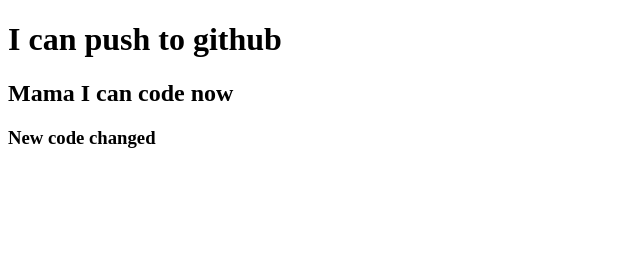
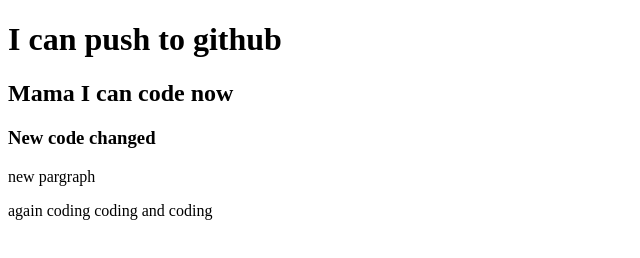
Before and after one commit to MorshalinBillah/my_second_repo, a plain HTML site: page index2.html in a window 1280 px wide. Shown: the whole page, without its empty margins (0-640 px from the left). Drawn offline with Linux system fonts and the light colour scheme.

Commit message:
new added

```diff
--- a/index2.html
+++ b/index2.html
@@ -5,11 +5,14 @@
     <meta http-equiv="X-UA-Compatible" content="IE=edge">
     <meta name="viewport" content="width=device-width, initial-scale=1.0">
     <title>My second github repo</title>
+    <link rel="stylesheet" href="style.css">
 </head>
 <body>
     <h1>I can push to github</h1>
     <h2>Mama I can code now</h2>
     <h3>New code changed</h3>
+    <p>new pargraph</p>
+    <p>again coding coding and coding</p>
 
 </body>
 </html>
```
